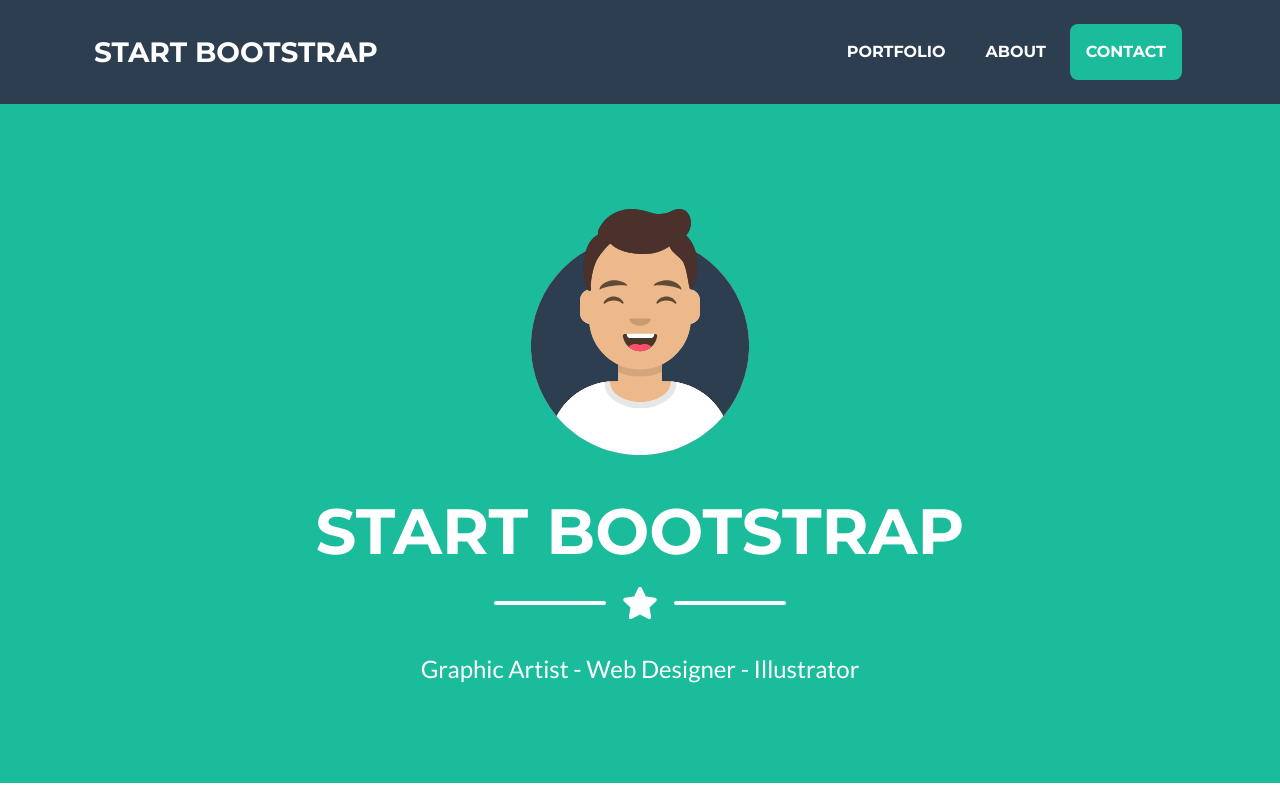
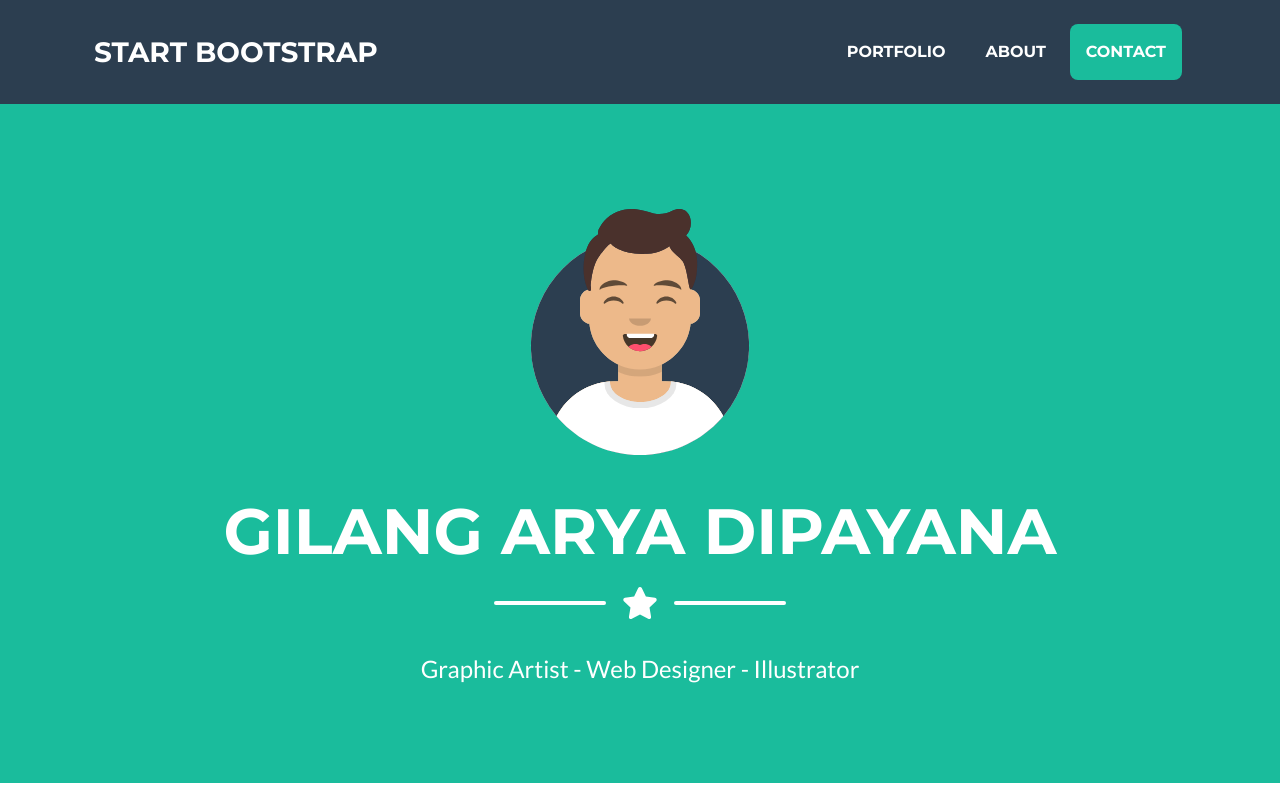
Before and after one commit to gilangarya97/gilangarya97.github.io, a plain HTML site: page index.html in a window 1280 px wide. Shown: the top 800 px of the page. Drawn offline with nearby package versions, Linux system fonts and the light colour scheme.

Commit message:
Update Profile index.html
merubah tulisan profile di index.html

```diff
--- a/index.html
+++ b/index.html
@@ -40,7 +40,7 @@
                 <!-- Masthead Avatar Image-->
                 <img class="masthead-avatar mb-5" src="assets/img/avataaars.svg" alt="" />
                 <!-- Masthead Heading-->
-                <h1 class="masthead-heading text-uppercase mb-0">Start Bootstrap</h1>
+                <h1 class="masthead-heading text-uppercase mb-0">Gilang Arya Dipayana</h1>
                 <!-- Icon Divider-->
                 <div class="divider-custom divider-light">
                     <div class="divider-custom-line"></div>
```
